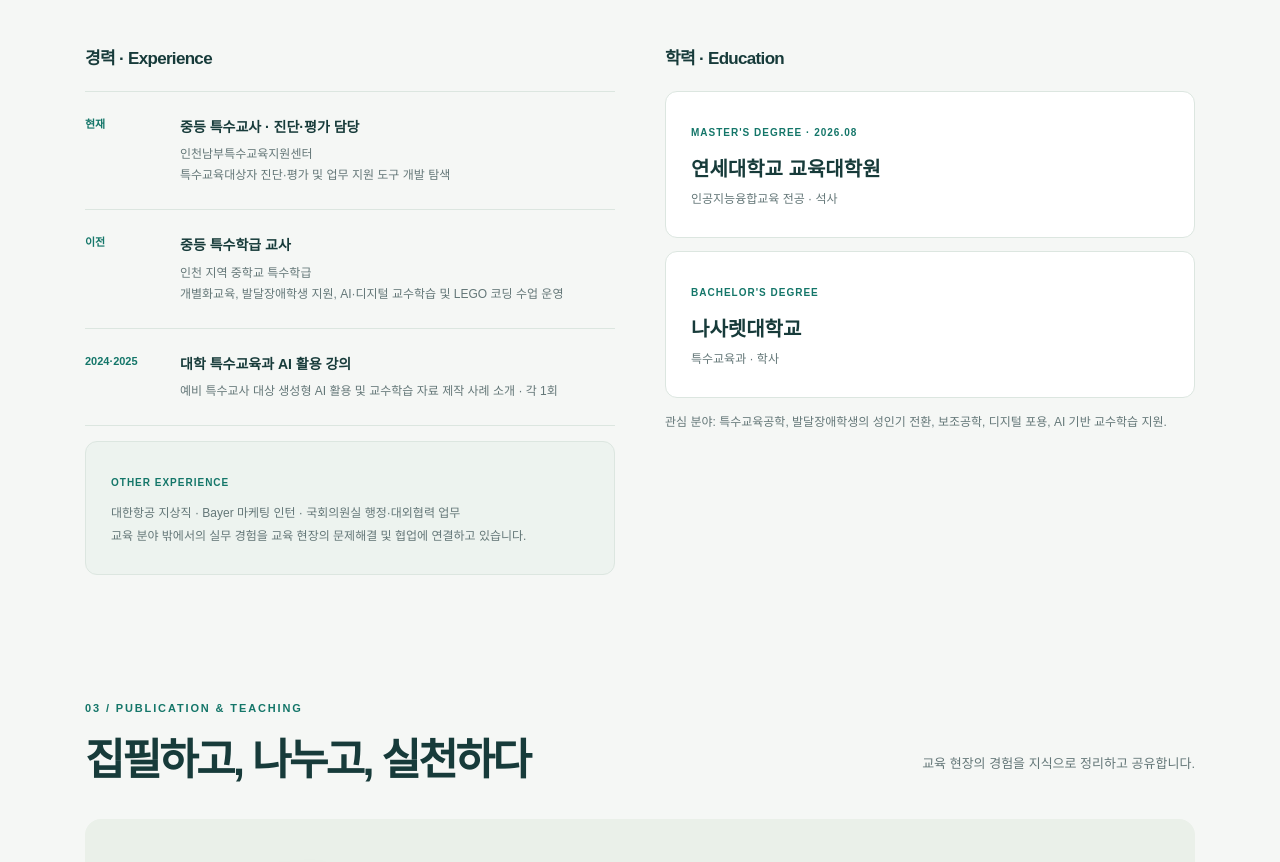
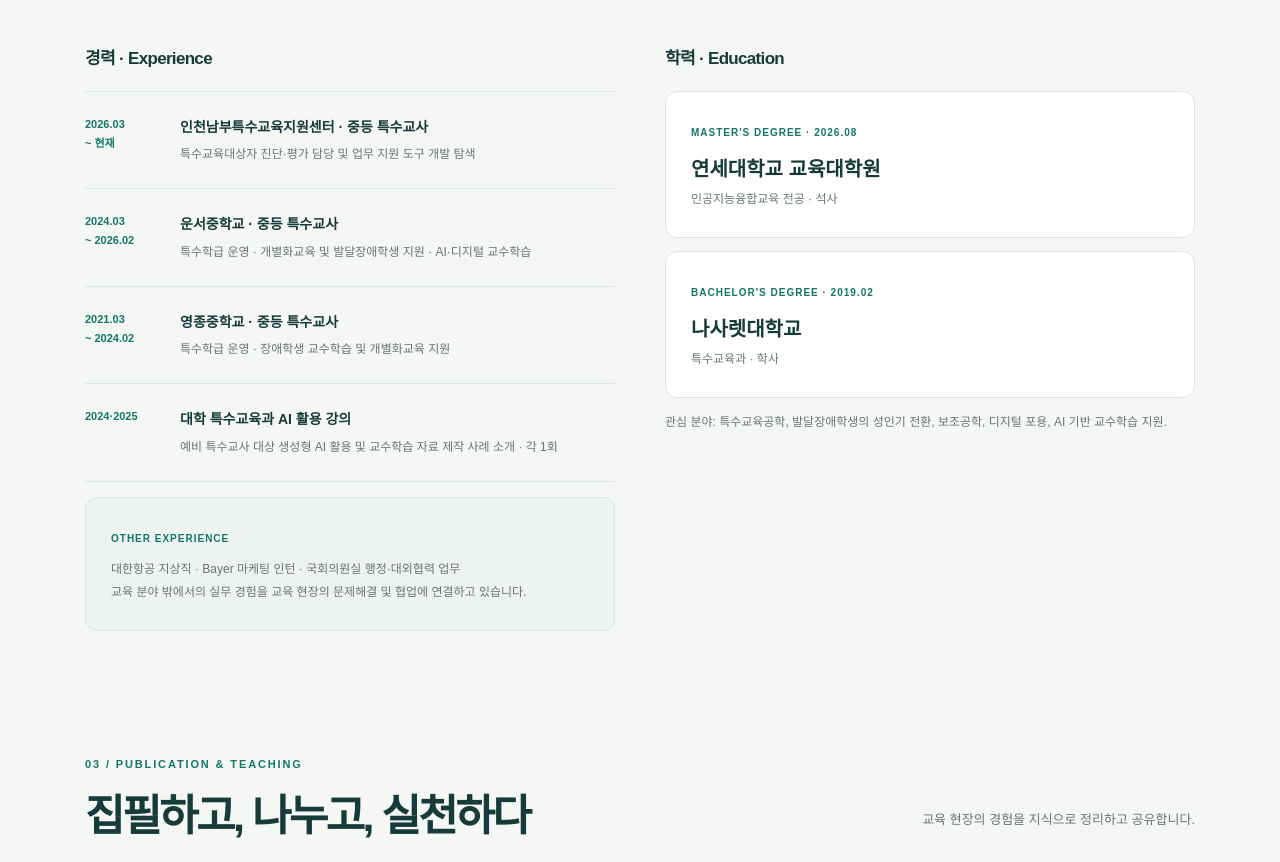
Before and after one commit to DDorii73/Introduce, a plain HTML site: page portfolio/index.html in a window 1280 px wide. Shown: the part 2921-3783 px from the top of the page. Drawn offline with Linux system fonts and the light colour scheme; no server answers.

Commit message:
Update bachelor's graduation date and 2021–present school employment timeline

```diff
--- a/portfolio/index.html
+++ b/portfolio/index.html
@@ -44,11 +44,12 @@ footer{color:#82938e;font-size:11px;display:flex;justify-content:space-between;g
 <p class="github-disclaimer" id="github-note" role="status">공개 저장소만 표시합니다. 학생 개인정보 및 비공개 업무자료는 포함하지 않습니다.</p></section>
 <section id="background"><div class="section-head"><div><small>02 / EXPERIENCE & EDUCATION</small><h2>현장 경험과 학문적 배경</h2></div><p>교실의 실제 요구와 학문적 탐구를 연결해 왔습니다.</p></div><div class="columns">
 <div><h3>경력 · Experience</h3><div class="timeline">
-<div class="entry"><span class="when">현재</span><div><strong>중등 특수교사 · 진단·평가 담당</strong><p>인천남부특수교육지원센터<br>특수교육대상자 진단·평가 및 업무 지원 도구 개발 탐색</p></div></div>
-<div class="entry"><span class="when">이전</span><div><strong>중등 특수학급 교사</strong><p>인천 지역 중학교 특수학급<br>개별화교육, 발달장애학생 지원, AI·디지털 교수학습 및 LEGO 코딩 수업 운영</p></div></div>
+<div class="entry"><span class="when">2026.03<br>~ 현재</span><div><strong>인천남부특수교육지원센터 · 중등 특수교사</strong><p>특수교육대상자 진단·평가 담당 및 업무 지원 도구 개발 탐색</p></div></div>
+<div class="entry"><span class="when">2024.03<br>~ 2026.02</span><div><strong>운서중학교 · 중등 특수교사</strong><p>특수학급 운영 · 개별화교육 및 발달장애학생 지원 · AI·디지털 교수학습</p></div></div>
+<div class="entry"><span class="when">2021.03<br>~ 2024.02</span><div><strong>영종중학교 · 중등 특수교사</strong><p>특수학급 운영 · 장애학생 교수학습 및 개별화교육 지원</p></div></div>
 <div class="entry"><span class="when">2024·2025</span><div><strong>대학 특수교육과 AI 활용 강의</strong><p>예비 특수교사 대상 생성형 AI 활용 및 교수학습 자료 제작 사례 소개 · 각 1회</p></div></div></div>
 <div class="edu" style="margin-top:15px;background:#edf3ef"><small>OTHER EXPERIENCE</small><p style="margin-top:8px">대한항공 지상직 · Bayer 마케팅 인턴 · 국회의원실 행정·대외협력 업무</p><p>교육 분야 밖에서의 실무 경험을 교육 현장의 문제해결 및 협업에 연결하고 있습니다.</p></div></div>
-<div><h3>학력 · Education</h3><div class="edu"><small>MASTER'S DEGREE · 2026.08</small><h4>연세대학교 교육대학원</h4><p>인공지능융합교육 전공 · 석사</p></div><div class="edu"><small>BACHELOR'S DEGREE</small><h4>나사렛대학교</h4><p>특수교육과 · 학사</p></div><p class="note">관심 분야: 특수교육공학, 발달장애학생의 성인기 전환, 보조공학, 디지털 포용, AI 기반 교수학습 지원.</p></div></div></section>
+<div><h3>학력 · Education</h3><div class="edu"><small>MASTER'S DEGREE · 2026.08</small><h4>연세대학교 교육대학원</h4><p>인공지능융합교육 전공 · 석사</p></div><div class="edu"><small>BACHELOR'S DEGREE · 2019.02</small><h4>나사렛대학교</h4><p>특수교육과 · 학사</p></div><p class="note">관심 분야: 특수교육공학, 발달장애학생의 성인기 전환, 보조공학, 디지털 포용, AI 기반 교수학습 지원.</p></div></div></section>
 <section id="publication"><div class="section-head"><div><small>03 / PUBLICATION & TEACHING</small><h2>집필하고, 나누고, 실천하다</h2></div><p>교육 현장의 경험을 지식으로 정리하고 공유합니다.</p></div>
 <div class="book-panel"><div class="book" aria-label="도서명을 타이포그래피로 표현한 장식용 표지"><small>SPECIAL EDUCATION</small><h3>지적장애<br>교육의<br>미학</h3><span>류재연 · 정혜윤 · 정은솔</span></div><div><small style="color:#147669;font-weight:900">BOOK · CO-AUTHOR</small><h3>『지적장애 교육의 미학』<br>교육·철학·의학·인권, 그리고 느림의 시선으로</h3><p>류재연·정혜윤·정은솔 공저 / 학지사 / 2026.08.10 / ISBN 978-89-997-3781-7. 세 명의 집필진 중 특수교육과 인공지능의 연계, AI 기반 교수학습 자료 개발, 교사 업무 효율화 및 개별화교육계획 작성 지원에 관한 내용을 집필했습니다.</p><a class="primary" href="https://bnk.kpipa.or.kr/home/v3/addition/adiPromoMetaDataView02/seq_20260814102534490762" target="_blank" rel="noopener noreferrer">도서 정보 확인 ↗</a></div></div>
 <div class="mini-grid"><div class="mini"><strong>예비교사 대상 생성형 AI 강의</strong><p>2024년·2025년 대학 특수교육과 대상 강의</p></div><div class="mini"><strong>교수학습 과정안 개발</strong><p>발달장애학생 대상 5차시 AI 융합수업 설계 및 공유</p></div><div class="mini"><strong>공공데이터 활용 프로젝트</strong><p>특수학교 입지 분석 공모전 자료 수집·시각화</p></div></div></section>
```
